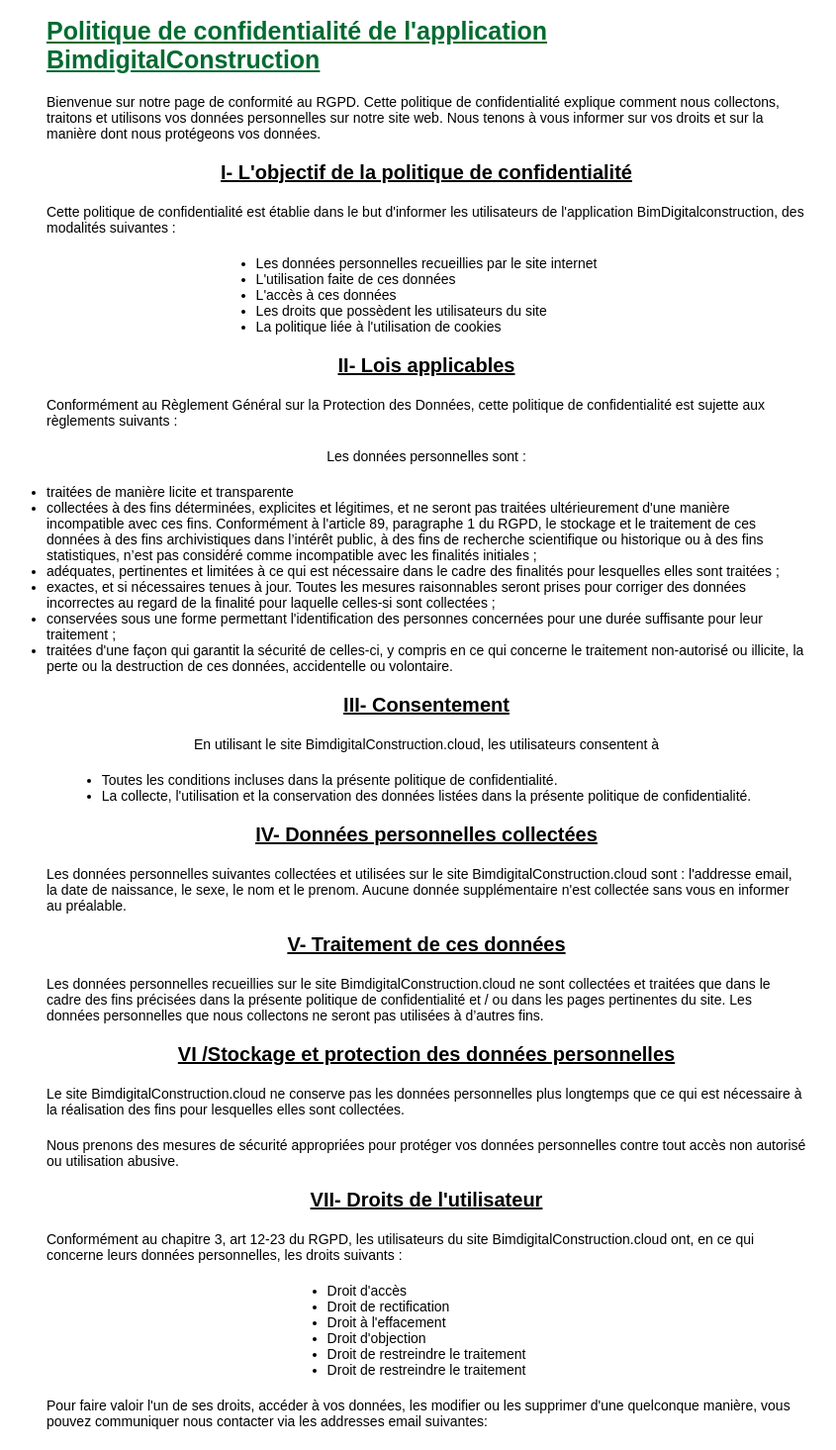
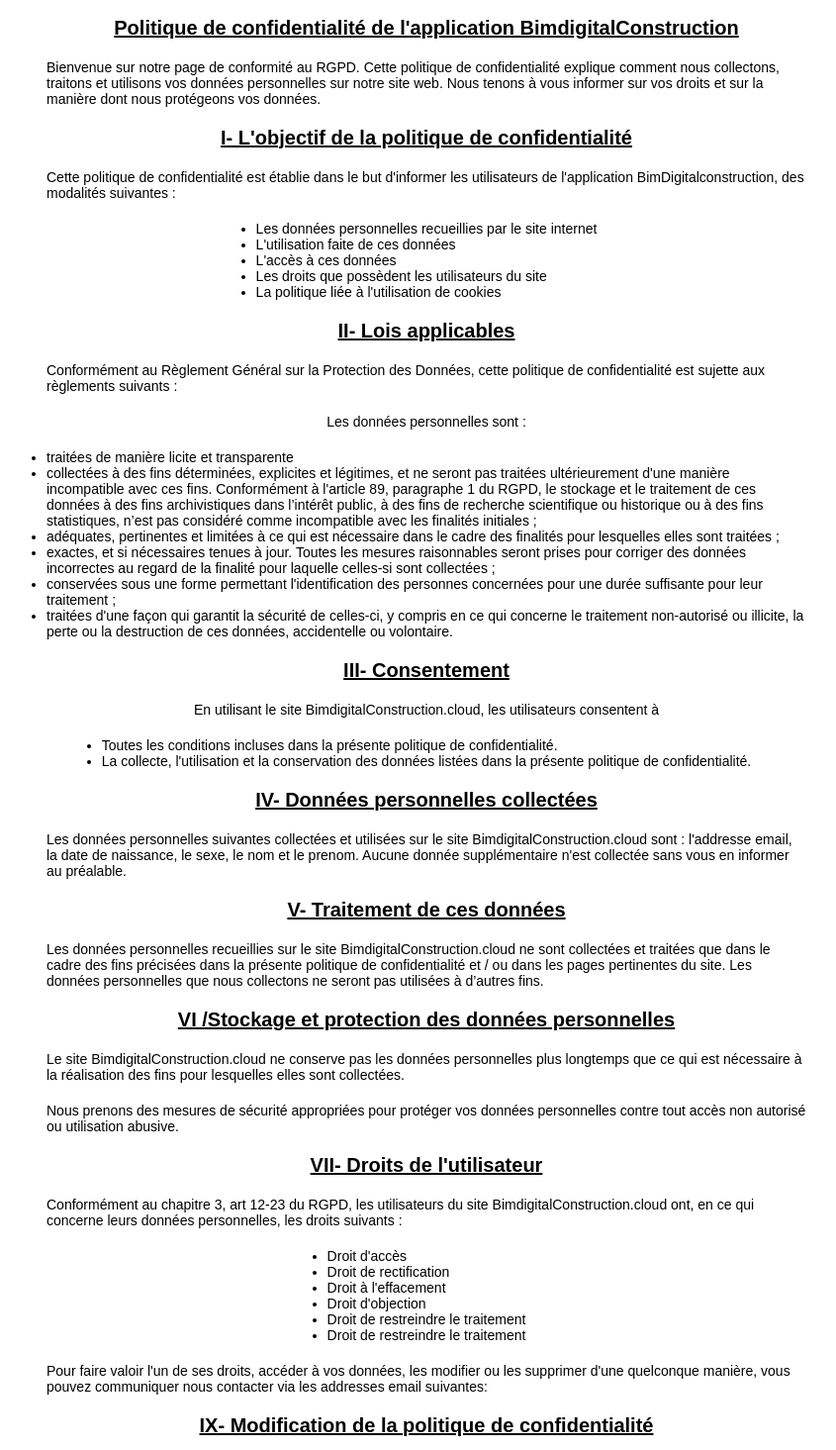
Before and after one commit to bricekouetcheu/TFE-2023, a React (Create React App) app in the folder front/: page /rgpd in a window 1280 px wide. Shown: the part 100-1565 px from the top of the page at 99% size, without its empty margins (209-1054 px from the left). Built offline with nearby package versions, Linux system fonts and the light colour scheme; no server answers; what @react-pdf/renderer, web-ifc-three would draw is missing.

Commit message:
upload github workflow

```diff
--- a/front/src/composants/MyCasting.jsx
+++ b/front/src/composants/MyCasting.jsx
@@ -214,7 +214,7 @@
 
     const difference = startingDate - nowDate
 
-    const DaysRemaining = Math.ceil(difference/(1000 * 60 * 60 * 24) -1);
+    const DaysRemaining = Math.ceil(difference/(1000 * 60 * 60 * 24));
 
     return DaysRemaining
 
--- a/front/src/pages/Rgpd.jsx
+++ b/front/src/pages/Rgpd.jsx
@@ -10,11 +10,11 @@
         </div>
 
         <div className="container">
-            <h1 className="title1"> Politique de confidentialité de l'application BimdigitalConstruction</h1>
+            <h1 className="title"> Politique de confidentialité de l'application BimdigitalConstruction</h1>
             <p>
             Bienvenue sur notre page de conformité au RGPD. Cette politique de confidentialité explique comment nous collectons, traitons et utilisons vos données personnelles sur notre site web. Nous tenons à vous informer sur vos droits et sur la manière dont nous protégeons vos données.
             </p>
-            <h1>I- L'objectif de la politique de confidentialité</h1>
+            <h1 className="title">I- L'objectif de la politique de confidentialité</h1>
             <p>  Cette politique de confidentialité est établie dans le but d'informer les utilisateurs de l'application BimDigitalconstruction, des modalités suivantes :</p>
             <ul>
                 <li>	Les données personnelles recueillies par le site internet </li>
@@ -24,7 +24,7 @@
                 <li> La politique liée à l'utilisation de cookies</li>
             </ul>
 
-            <h1>
+            <h1 className="title">
                 II- Lois applicables
             </h1>
             <p>
@@ -42,14 +42,14 @@
             <li>   traitées d'une façon qui garantit la sécurité de celles-ci, y compris en ce qui concerne le traitement non-autorisé ou illicite, la perte ou la destruction de ces données, accidentelle ou volontaire.</li>
            </ul>
 
-           <h1>III- Consentement</h1>
+           <h1 className="title">III- Consentement</h1>
            <p>En utilisant le site BimdigitalConstruction.cloud, les utilisateurs consentent à </p>
            <ul>
             <li>	Toutes les conditions incluses dans la présente politique de confidentialité. </li>
             <li>	La collecte, l'utilisation et la conservation des données listées dans la présente politique de confidentialité.</li>
            </ul>
 
-           <h1>IV- Données personnelles collectées</h1>
+           <h1 className="title">IV- Données personnelles collectées</h1>
 
            <p>
                 Les données personnelles suivantes collectées et utilisées sur le site  BimdigitalConstruction.cloud sont : l'addresse email, la date de naissance, le sexe, le nom et le prenom.
@@ -58,14 +58,14 @@
 
 
             </p>
-            <h1>V- Traitement de ces données</h1>
+            <h1 className="title">V- Traitement de ces données</h1>
 
             <p>Les données personnelles recueillies sur le site BimdigitalConstruction.cloud ne sont collectées et traitées que dans le cadre des fins précisées dans la présente politique de confidentialité et / ou dans les pages pertinentes du site. Les données personnelles que nous collectons ne seront pas utilisées à d’autres fins.</p>
-            <h1>VI /Stockage et protection des données personnelles</h1>
+            <h1 className="title"> VI /Stockage et protection des données personnelles</h1>
             <p> Le site BimdigitalConstruction.cloud ne conserve pas les données personnelles plus longtemps que ce qui est nécessaire à la réalisation des fins pour lesquelles elles sont collectées.</p>
             <p> Nous prenons des mesures de sécurité appropriées pour protéger vos données personnelles contre tout accès non autorisé ou utilisation abusive.</p>
 
-            <h1>VII- Droits de l'utilisateur</h1>
+            <h1 className="title">VII- Droits de l'utilisateur</h1>
             <p>Conformément au chapitre 3, art 12-23 du RGPD, les utilisateurs du site  BimdigitalConstruction.cloud ont, en ce qui concerne leurs données personnelles, les droits suivants :</p>
             <ul>
                 <li>	Droit d'accès</li>
@@ -78,11 +78,11 @@
             </ul>
             <p>Pour faire valoir l'un de ses droits, accéder à vos données, les modifier ou les supprimer d'une quelconque manière, vous pouvez communiquer nous contacter via les addresses email suivantes:</p>
 
-            <h1>IX- Modification de la politique de confidentialité</h1>
+            <h1 className="title">IX- Modification de la politique de confidentialité</h1>
 
             <p>Afin de rester en accord avec la loi ou de refléter tout changement dans notre processus de gestion des données personnelles, la présente politique de confidentialité peut être amenée à changer et à être modifiée régulièrement. Il est recommandé aux utilisateurs de vérifier régulièrement cette politique afin de se tenir informés de notre politique en termes de collecte et de traitement de données personnelles.</p>
 
-            <h1>X- Contact</h1>
+            <h1 className="title" >X- Contact</h1>
             <p>Si vous avez des questions concernant notre politique de confidentialité ou la manière dont nous traitons vos données, n'hésitez pas à nous contacter à l'addresse email suivant: brcronld@gmail.com.</p>
 
         </div>
--- a/front/src/styles/Pages/Rgpd.css
+++ b/front/src/styles/Pages/Rgpd.css
@@ -7,6 +7,7 @@
     margin: 0 auto;
     display: flex;
     flex-direction: column;
+    scroll-behavior: smooth;
 }
 .header{
     width: 100%;
@@ -23,11 +24,7 @@
 
 }
 
-.title1{
-    color: #026b30;
-    font-size: 25px;
 
-}
 
 .item1{
     font-weight: bold;
@@ -61,13 +58,14 @@
 
 }
 
-h1{
+.title{
     display: flex;
     align-items: center;
     justify-content: center;
     font-weight: bold;
     text-decoration: underline;
     font-size: 1em;
+    font-weight: 600;
 }
 
 p{
```
